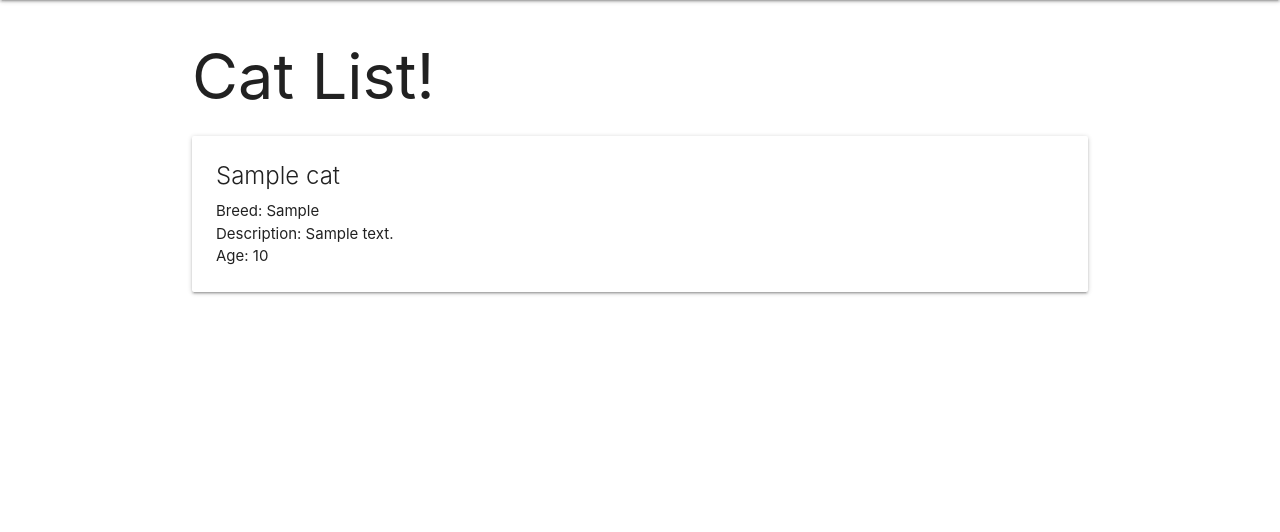
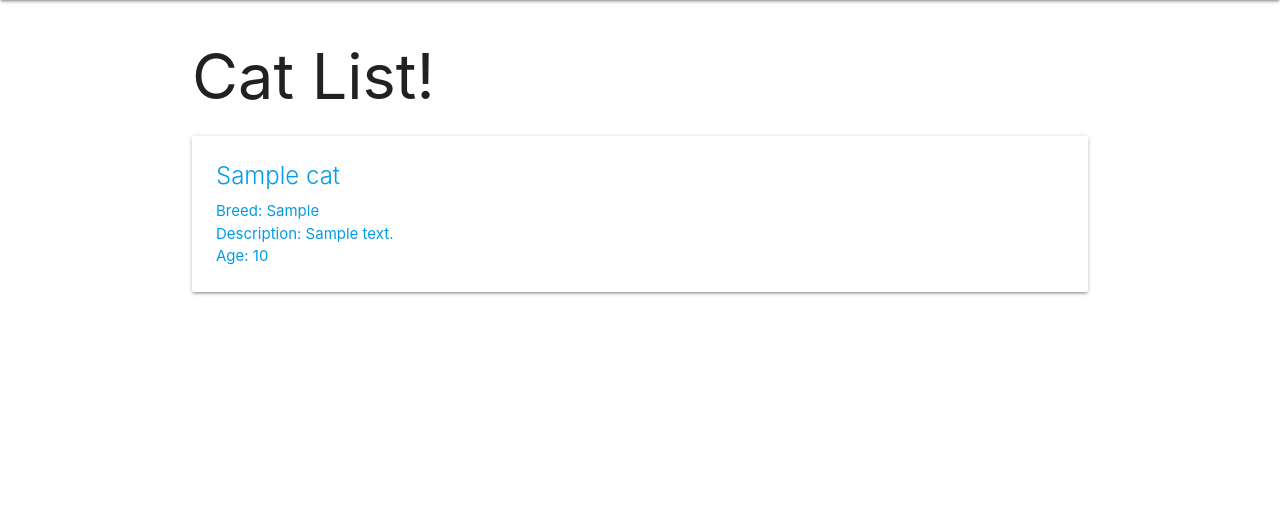
Before and after one commit to richclarke0/Cat_Collector, a Django app: page /cats/ in a window 1280 px wide. Shown: the part 64-596 px from the top of the page. Run offline with Django 4.2, Linux system fonts and the light colour scheme; tables that the repository leaves empty hold one stand-in row (Sample ...).

Commit message:
index.html update for anchor tag for link to id page

```diff
--- a/catcollector/main_app/templates/cats/index.html
+++ b/catcollector/main_app/templates/cats/index.html
@@ -5,7 +5,9 @@
 <h1> Cat List! </h1>
 
 {% for cat in cats %}
-  <div class="card">
+<div class="card">
+  <!-- add this single line below -->
+  <a href="/cats/{{ cat.id }}">
     <div class="card-content">
       <span class="card-title">{{ cat.name }}</span>
       <p>Breed: {{ cat.breed }}</p>
@@ -16,7 +18,9 @@
         <p>Age: Kitten</p>
       {% endif %}
     </div>
-  </div>
+  <!-- and this following one as well -->
+  </a>
+</div>
 {% endfor %}
 
 {% endblock %}
```
